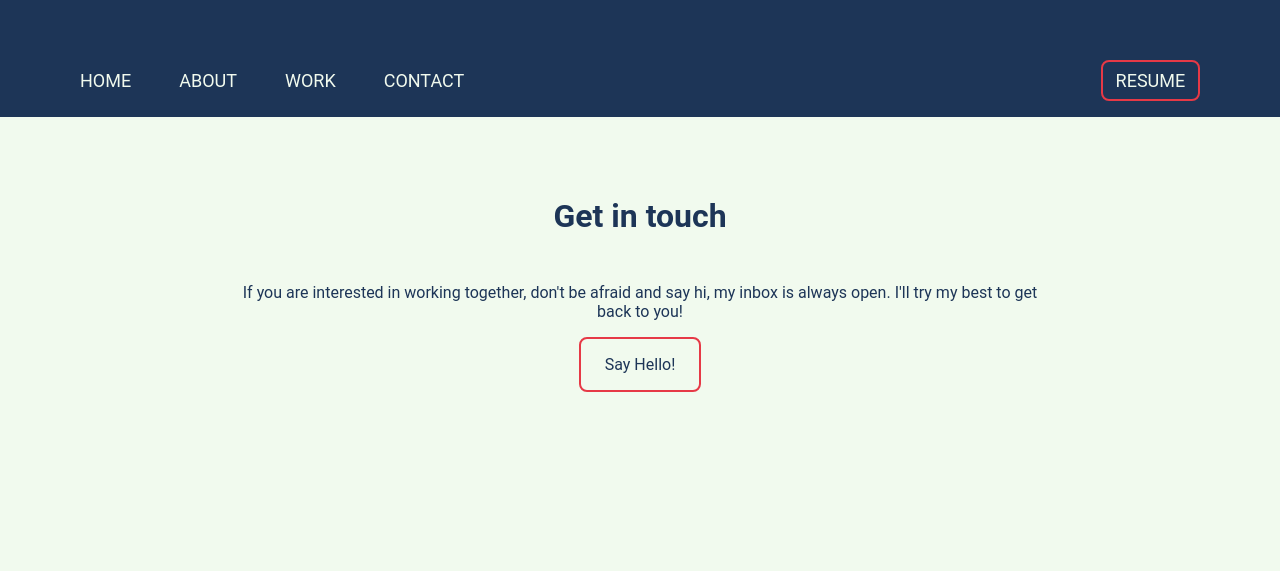
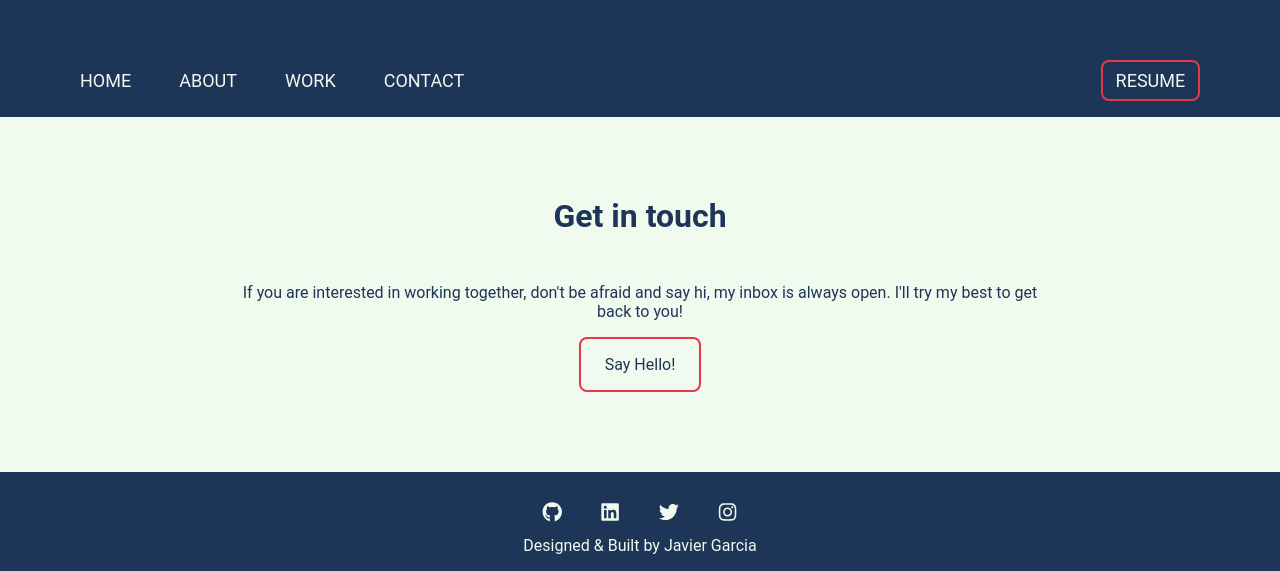
Before and after one commit to jgarciagomez98/jgarcia98portfolio.github.io, a React (Create React App) app in the folder react-web/: page / in a window 1280 px wide. Shown: the part 936-1507 px from the top of the page. Before the commit the page ends 1408 px from the top, so only its background shows below. Built offline with nearby package versions, Linux system fonts and the light colour scheme; the HTML template or start-up script is replaced by a standard one.

Commit message:
Added footer section to end of website

```diff
--- a/react-web/package.json
+++ b/react-web/package.json
@@ -4,6 +4,7 @@
   "private": true,
   "dependencies": {
     "@fortawesome/fontawesome-svg-core": "^6.1.2",
+    "@fortawesome/free-brands-svg-icons": "^6.2.0",
     "@fortawesome/free-regular-svg-icons": "^6.1.2",
     "@fortawesome/free-solid-svg-icons": "^6.1.2",
     "@fortawesome/react-fontawesome": "^0.2.0",
--- a/react-web/src/App.jsx
+++ b/react-web/src/App.jsx
@@ -1,6 +1,6 @@
 import React from "react";
 import "./app.css";
-import { Navbar } from "./components";
+import { Navbar, Footer } from "./components";
 import { Header, Contact } from "./containers";
 
 function App() {
@@ -11,6 +11,7 @@ function App() {
         <Navbar />
       </div>
       <Contact />
+      <Footer />
     </div>
   );
 }
--- /dev/null
+++ b/react-web/src/components/footer/Footer.jsx
@@ -0,0 +1,63 @@
+import React from "react";
+import { FontAwesomeIcon } from "@fortawesome/react-fontawesome";
+import {
+  faGithub,
+  faInstagram,
+  faLinkedin,
+  faTwitter,
+} from "@fortawesome/free-brands-svg-icons";
+import "./footer.css";
+
+function openGitHub() {
+  openLink("https://github.com/jgarciagomez98");
+}
+
+function openLinkedin() {
+  openLink("https://www.linkedin.com/in/javier-garcía-gómez-b1b561198/");
+}
+
+function openTwitter() {
+  openLink("https://twitter.com/dovi_3");
+}
+
+function openInstagram() {
+  openLink("https://www.instagram.com/javijg33/");
+}
+
+function openLink(url) {
+  window.open(url, "_blank", "noopener,noreferrer");
+}
+function Footer() {
+  return (
+    <div className="footer">
+      <div className="footer__container">
+        <div className="footer__container-logos">
+          {/* TODO: Add GitHub, Linkedin, Twitter logos */}
+          <FontAwesomeIcon
+            icon={faGithub}
+            className="footer__logo fa-github"
+            onClick={openGitHub}
+          />
+          <FontAwesomeIcon
+            icon={faLinkedin}
+            className="footer__logo fa-linkedin"
+            onClick={openLink}
+          />
+          <FontAwesomeIcon
+            icon={faTwitter}
+            className="footer__logo fa-twitter"
+            onClick={openTwitter}
+          />
+          <FontAwesomeIcon
+            icon={faInstagram}
+            className="footer__logo fa-instagram"
+            onClick={openInstagram}
+          />
+        </div>
+        <p className="footer__text">Designed & Built by Javier Garcia</p>
+      </div>
+    </div>
+  );
+}
+
+export default Footer;
--- /dev/null
+++ b/react-web/src/components/footer/footer.css
@@ -0,0 +1,32 @@
+.footer {
+    display: flex;
+    justify-content: center;
+    align-items: center;
+    text-align: center;
+    background-color: var(--secondary-color-dark);
+}
+
+.footer__container {
+    display: block;
+    margin: 1rem;
+    font-family: var(--font-family);
+    color: var(--primary-color);
+}
+
+.footer__container-logos{
+    display: flex;
+    justify-content: center;
+    align-items: center;
+    margin: 1rem;
+    scale: 1.25;
+}
+
+.footer__logo {
+    margin: 0 1rem;
+    cursor: pointer;
+    transition: 0.2s;
+}
+
+.footer__logo:hover {
+    color: var(--third-color);
+}
--- a/react-web/src/components/index.js
+++ b/react-web/src/components/index.js
@@ -1,3 +1,4 @@
 export { default as Navbar } from './navbar/Navbar';
 export { default as HeaderButton } from './headerButton/HeaderButton';
 export { default as Button } from './button/Button';
+export { default as Footer } from './footer/Footer';
```
Also changed, not shown: 1 other file (tests, documents, lock files or other folders).
